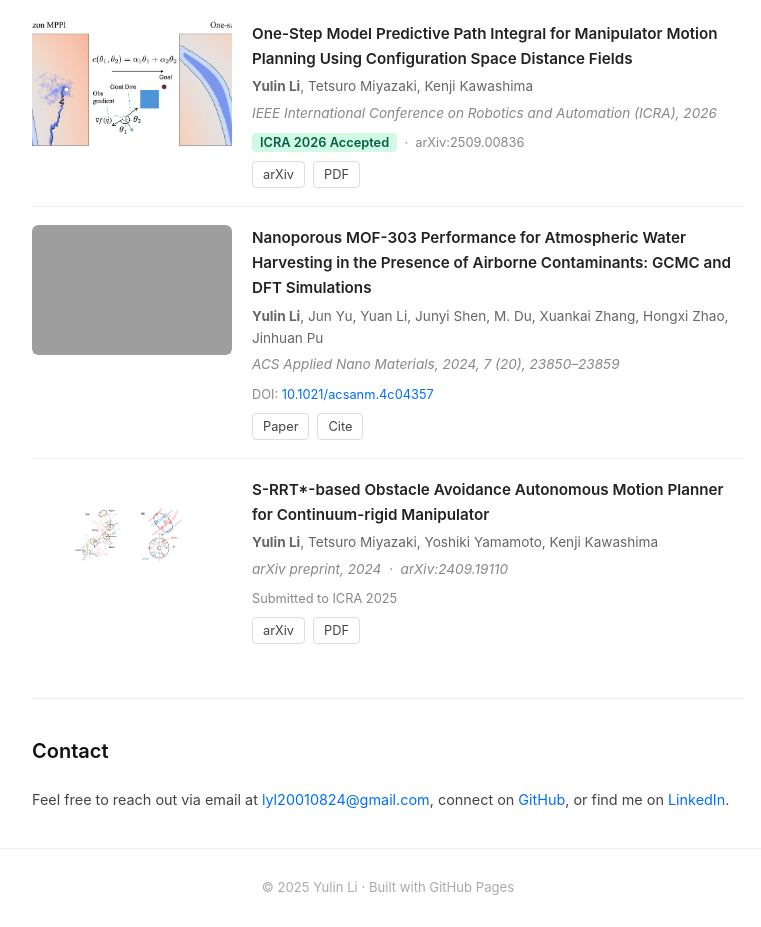
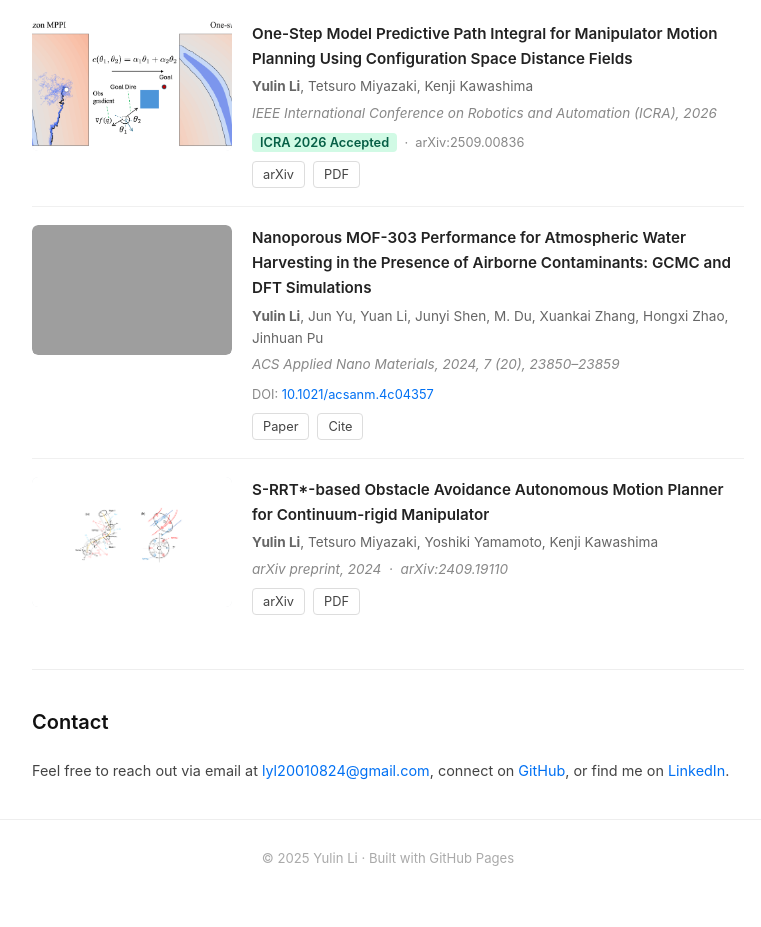
Before and after one commit to Rin-Li/Rin-Li.github.io, a plain HTML site: page index.html in a window 1280 px wide. Shown: the part 1173-2100 px from the top of the page, without its empty margins (252-1013 px from the left). After the commit the page ends 2071 px from the top, so only its background shows below. Drawn offline with Linux system fonts and the light colour scheme; grey boxes are pictures that could not be loaded.

Commit message:
Remove 'Submitted to ICRA 2025' label from S-RRT* paper, fix news timeline, update bio
Co-Authored-By: Claude Sonnet 4.6 <noreply@anthropic.com>

```diff
--- a/index.html
+++ b/index.html
@@ -337,9 +337,6 @@
         <div class="pub-venue">
           <em>arXiv preprint</em>, 2024 &nbsp;·&nbsp; arXiv:2409.19110
         </div>
-        <div class="pub-cite" style="font-size:0.8rem;color:#888;margin-bottom:8px;">
-          Submitted to ICRA 2025
-        </div>
         <div class="pub-links">
           <a href="https://arxiv.org/abs/2409.19110" target="_blank">arXiv</a>
           <a href="https://arxiv.org/pdf/2409.19110" target="_blank">PDF</a>
```
